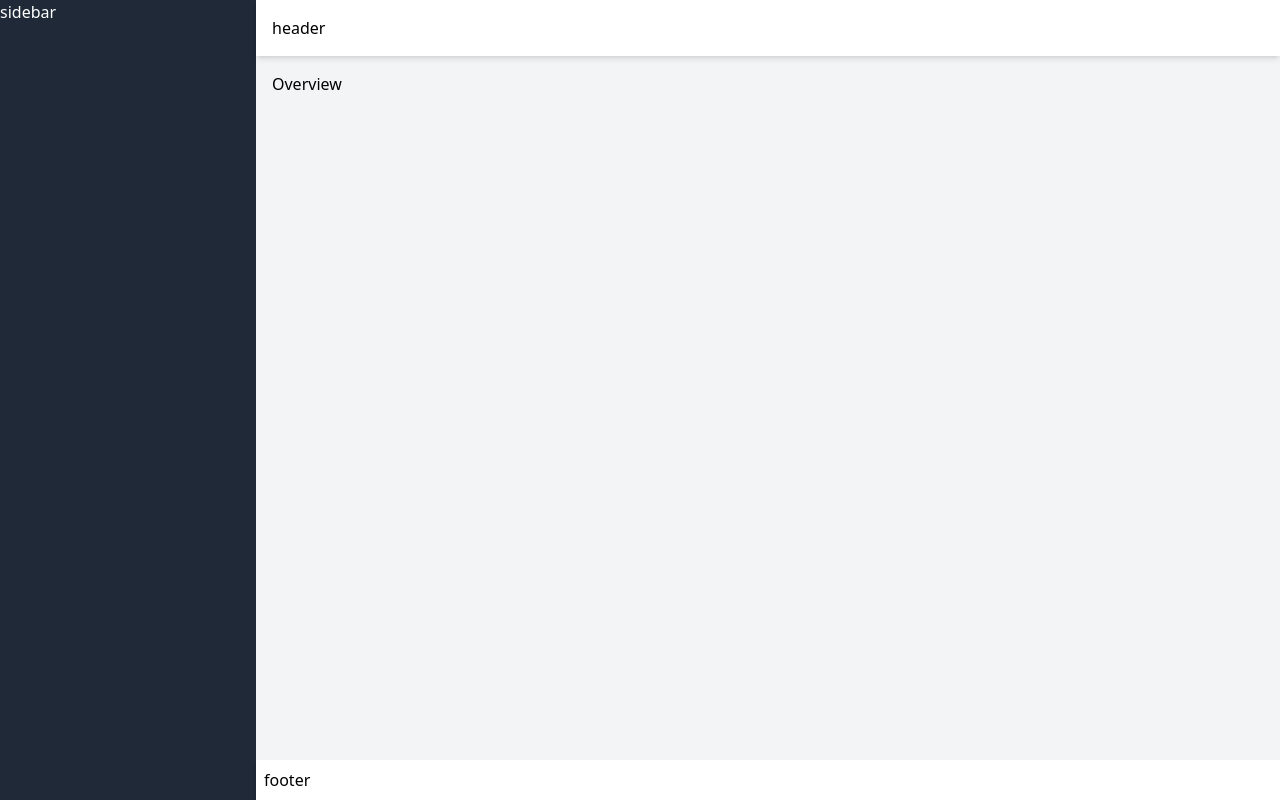
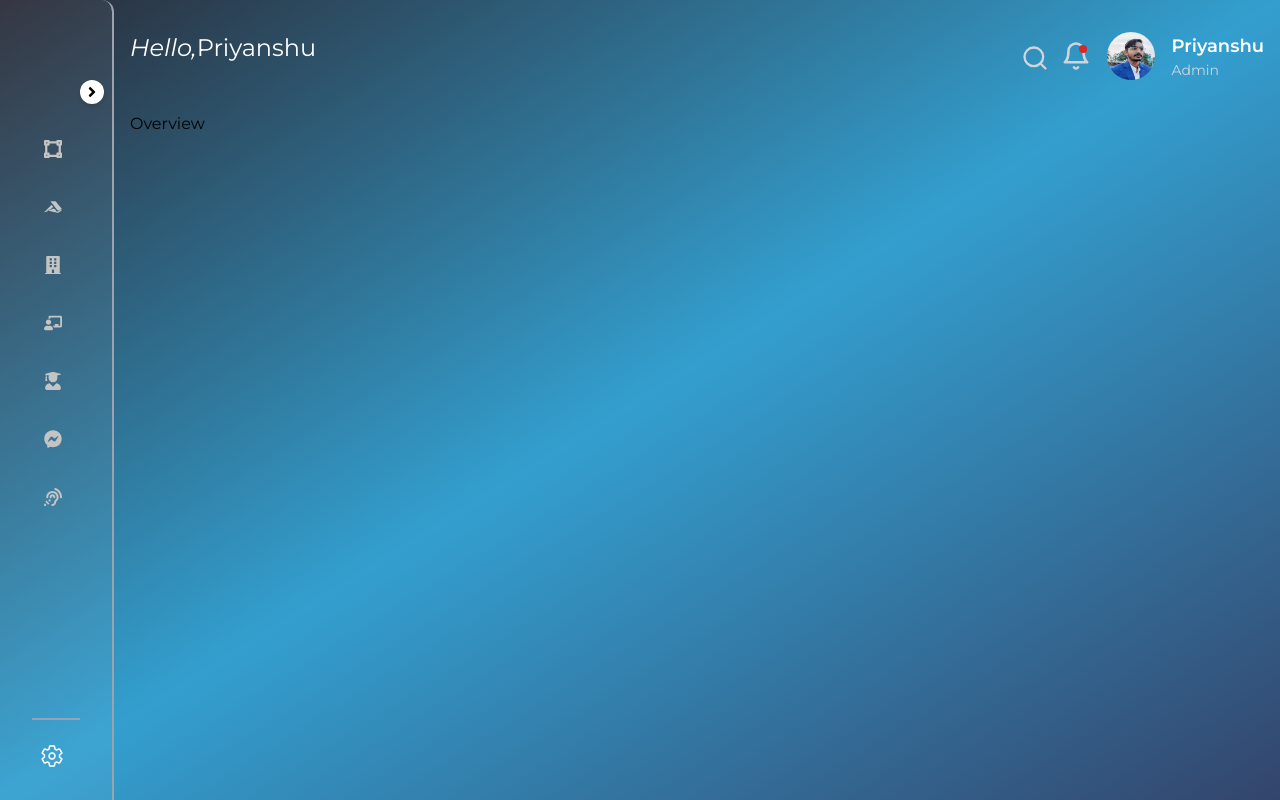
Before and after one commit to PAnand007/hms, a Next.js app: page /dashboard/inst in a window 1280 px wide. Built offline with nearby package versions, Linux system fonts and the light colour scheme.

Commit message:
Customized the header and siderbar of inst dashboard

```diff
--- /dev/null
+++ b/app/dashboard/inst/InstHeader.jsx
@@ -0,0 +1,117 @@
+"use client";
+import React, { useState } from "react";
+import { LuSearch, LuBell } from "react-icons/lu";
+import { RxCross2 } from "react-icons/rx";
+
+// Define the InstHeader component
+const InstHeader = () => {
+  // State for toggling the sidebar
+  const [toggle, setToggle] = useState(false);
+
+  // Function to handle sidebar toggle
+  const handleToggle = () => {
+    setToggle(!toggle);
+  };
+
+  // Render search bar
+  const HandleSearch = () => {
+    return (
+      <div className="relative">
+        {toggle && (
+          <input
+            type="text"
+            placeholder="Search..."
+            className="pl-8 pr-4 md:py-2 w-56 md:w-72 h-8 rounded-full bg-white text-gray-800 focus:outline-none"
+          />
+        )}
+
+        <LuSearch
+          size={28}
+          onClick={handleToggle}
+          className={`absolute ${
+            toggle
+              ? "top-0 left-48 md:left-64 lg:scale-75"
+              : "-top-3 -left-6 hover:text-white lg:scale-100"
+          } text-gray-300 scale-75  cursor-pointer`}
+        />
+      </div>
+    );
+  };
+
+  // Render notification bell
+  const HandleBell = () => {
+    const [showNotification, setShowNotification] = useState(false);
+
+    // Function to toggle notification
+    const toggleNotification = () => {
+      setShowNotification(!showNotification);
+    };
+
+    return (
+      <div className="">
+        <div className="group relative">
+          <div
+            className={`relative text-3xl text-gray-300 mx-4 cursor-pointer hover:text-white ${
+              showNotification && "text-white"
+            }`}
+            onClick={toggleNotification}
+          >
+            {showNotification ? (
+              <RxCross2 size={28} />
+            ) : (
+              <div>
+                <LuBell className="scale-75 lg:scale-100" />
+                <div className="absolute right-1 top-1 h-2 w-2 rounded-full bg-red-600 "></div>
+              </div>
+            )}
+          </div>
+        </div>
+        {/* Display notification popup if showNotification is true */}
+        {showNotification && (
+          <div className="absolute top-[5.5rem] right-0 text-wrap lg:right-[6.5rem] text-white bg-black bg-opacity-80 p-4 rounded-lg shadow-lg">
+            <p>Notification Content Here</p>
+          </div>
+        )}
+      </div>
+    );
+  };
+
+  // Render profile section
+  const HandleProfile = () => {
+    return (
+      <div className="flex items-center">
+        <img
+          className="w-8 lg:w-12 h-8 lg:h-12 rounded-full"
+          src="/assets/priyanshu.png"
+          alt="Profile"
+        />
+        <div className="ml-4 hidden lg:block">
+          <h2 className="text-lg font-semibold text-white">Priyanshu</h2>
+          <p className="text-sm text-gray-300">Admin</p>
+        </div>
+      </div>
+    );
+  };
+
+  return (
+    <div className="flex justify-end md:justify-between items-center cursor-default overflow-hidden">
+      {/* Greeting section */}
+      <div className="hidden md:block">
+        <h3 className=" text-2xl text-white flex flex-col md:flex-row">
+          <em>Hello,</em> <span>Priyanshu</span>
+        </h3>
+      </div>
+      {/* Profile section */}
+      <section className="flex items-center justify-between md:mt-4">
+        {/* Search bar */}
+        <HandleSearch />
+        {/* Notification bell */}
+        <HandleBell />
+        {/* Profile */}
+        <HandleProfile />
+      </section>
+    </div>
+  );
+};
+
+export default InstHeader;
--- /dev/null
+++ b/app/dashboard/inst/InstSidebar.jsx
@@ -0,0 +1,196 @@
+"use client";
+
+// Importing necessary modules
+import React, { useState } from "react";
+import Link from "next/link";
+import { usePathname } from "next/navigation";
+
+// Importing necessary icons
+import {
+  FaVectorSquare,
+  FaAccusoft,
+  FaBuilding,
+  FaAssistiveListeningSystems,
+  FaUserGraduate,
+  FaFacebookMessenger,
+  FaChalkboardTeacher,
+  FaAngleRight,
+  FaAngleLeft,
+} from "react-icons/fa";
+import { IoSettingsOutline } from "react-icons/io5";
+
+// Define the InstSidebar component
+const InstSidebar = () => {
+  // State for toggling the sidebar
+  const [toggle, setToggle] = useState(false);
+
+  // Function to handle sidebar toggle
+  const handleToggle = () => {
+    setToggle(!toggle);
+  };
+
+  // Sidebar items data
+  const sidebarItems = [
+    {
+      name: "overview",
+      path: "/",
+      icon: <FaVectorSquare />,
+    },
+    {
+      name: "finance",
+      path: "/finance",
+      icon: <FaAccusoft />,
+    },
+    {
+      name: "hostel",
+      path: "/hostels",
+      icon: <FaBuilding />,
+    },
+    {
+      name: "warden",
+      path: "/wardens",
+      icon: <FaChalkboardTeacher />,
+    },
+    {
+      name: "students",
+      path: "/students",
+      icon: <FaUserGraduate />,
+    },
+    {
+      name: "message",
+      path: "/message",
+      icon: <FaFacebookMessenger />,
+    },
+    {
+      name: "notice",
+      path: "/notice",
+      icon: <FaAssistiveListeningSystems />,
+    },
+  ];
+
+  // Render sidebar items list
+  const SidebarItemsList = () => {
+    // Get the current pathname
+    const pathname = usePathname();
+    console.log(pathname);
+    return (
+      <ul
+        className={`pb-4 ${
+          toggle ? "pt-10 md:pt-28" : "pt-32 hidden md:block"
+        } `}
+      >
+        {sidebarItems.map((item, index) => (
+          <li
+            key={index}
+            className={`p-3 ${
+              !toggle && "mb-4"
+            } w-12 group hover:font-semibold ${
+              pathname === `/dashboard/inst/${item.path}`
+                ? "text-white"
+                : "text-[#C4C4C4]"
+            } hover:text-white`}
+          >
+            {/* Sidebar item link */}
+            <Link
+              className="flex items-center capitalize group relative"
+              href={`/dashboard/inst/${item.path}`}
+            >
+              {/* Sidebar item icon */}
+              <span className="mr-4 text-lg group-hover:scale-125 transition-all duration-300 ease-in-out">
+                {item.icon}
+              </span>
+              {/* Sidebar item name */}
+              {!toggle && (
+                <span
+                  className="absolute -top-2 left-[100%] translate-x-[15%]
+                              z-20 origin-left scale-0 px-3 rounded-lg border
+                              border-gray-300 bg-white py-2 text-sm font-bold
+                              shadow-md transition-all duration-300 ease-in-out text-black
+                              group-hover:scale-100"
+                >
+                  {item.name}
+                  <div className="bg-inherit rotate-45 p-1.5 absolute top-1/2 -translate-y-1/2 left-0 -translate-x-1/2"></div>
+                </span>
+              )}
+              {toggle && (
+                <span>
+                  {item.name}
+                  <div class=" hidden lg:block bg-white h-[2px] w-0 group-hover:w-full transition-all duration-500"></div>
+                </span>
+              )}
+            </Link>
+          </li>
+        ))}
+      </ul>
+    );
+  };
+
+  // Render settings link
+  const HandleSettings = () => {
+    return (
+      <div className={`${!toggle && "hidden md:block"}`}>
+        <Link
+          className="flex group relative capitalize border-t-2 border-slate-400 pt-6 pb-8 text-lg mt-4 hover:font-semibold"
+          href="/dashboard/inst/settings"
+        >
+          {/* Settings icon */}
+          <span className="mr-4 pl-2 hover:scale-110 transition-all duration-150 ease-in-out">
+            <IoSettingsOutline size={24} />
+          </span>
+          {/* Settings name */}
+          {!toggle && (
+            <span
+              className="absolute left-[100%] translate-x-[5%] -translate-y-2
+                        z-20 origin-left scale-0 px-3 rounded-lg border
+                        border-gray-300 bg-white py-2 text-sm font-bold
+                        shadow-md transition-all duration-300 ease-in-out text-black
+                        group-hover:scale-100"
+            >
+              Settings
+              <div className="bg-inherit rotate-45 p-1.5 absolute top-1/2 -translate-y-1/2 left-0 -translate-x-1/2"></div>
+            </span>
+          )}
+          {toggle && <span>settings</span>}
+        </Link>
+      </div>
+    );
+  };
+
+  return (
+    <div
+      // Sidebar container styles
+      className={`fixed md:relative md:z-0 z-40 flex ${
+        !toggle && "-translate-x-8 md:translate-x-0"
+      } flex-col justify-evenly md:justify-between rounded-tr-xl border-r-2 border-gray-400
+                  transition-all duration-300 ease-in-out
+                  px-8 bg-white bg-opacity-5 min-h-screen`}
+    >
+      {/* Toggle button */}
+      <button
+        onClick={handleToggle}
+        className={`absolute top-20
+                    ${toggle ? "left-36 md:left-48" : "left-9 md:left-20 "}
+                    rounded-full bg-white hover:bg-slate-200 text-black
+                    w-6 h-6 shadow-md
+                    flex justify-center items-center`}
+      >
+        {toggle ? <FaAngleLeft /> : <FaAngleRight />}
+      </button>
+
+      {/* Sidebar items list */}
+      <SidebarItemsList />
+
+      {/* Plan details section */}
+      {toggle && (
+        <section className="bg-black bg-opacity-25 text-center md:text-xl p-2 flex justify-center items-center md:p-10 w-28 h-28 md:w-40 md:h-40 rounded-xl cursor-default">
+          <p>Plan details</p>
+        </section>
+      )}
+
+      {/* Settings link */}
+      <HandleSettings />
+    </div>
+  );
+};
+
+export default InstSidebar;
--- a/app/dashboard/inst/layout.js
+++ b/app/dashboard/inst/layout.js
@@ -1,24 +1,24 @@
-import React from 'react';
-
+import React from "react";
+import InstSidebar from "./InstSidebar";
+import InstHeader from "./InstHeader";
 
 const Layout = ({ children }) => {
   return (
-        <div className="flex h-screen bg-gray-100">
+    <div className="flex bg-gradient-to-tl min-h-screen from-[#33456C]  via-[#339FCF]  to-[#2A2C38]">
       {/* Sidebar */}
-            <nav className="bg-gray-800 text-white w-64 h-full hidden md:block" > sidebar </nav>
+      <nav className=" text-white h-full">
+        <InstSidebar />
+      </nav>
 
       {/* Main content area */}
       <main className="flex-1 flex flex-col">
         {/* Header */}
-                <section className="bg-white shadow-md p-4"> header </section>
+        <header className="p-4">
+          <InstHeader />
+        </header>
 
         {/* Main body content */}
-                <div className="flex-grow p-4 overflow-auto">
-                    {children}
-                </div>
-
-                {/* Footer */}
-                <footer className="bg-white shadow-md p-2" >footer</footer>
+        <section className="flex-grow p-4 overflow-auto">{children}</section>
       </main>
     </div>
   );
--- a/app/globals.css
+++ b/app/globals.css
@@ -1,3 +1,5 @@
+@import url("https://fonts.googleapis.com/css2?family=Montserrat:ital,wght@0,100..900;1,100..900&display=swap");
+
 @tailwind base;
 @tailwind components;
 @tailwind utilities;
@@ -24,6 +26,9 @@ body {
       rgb(var(--background-end-rgb))
     )
     rgb(var(--background-start-rgb));
+  font-family: "Montserrat", sans-serif;
+  font-optical-sizing: auto;
+  font-style: normal;
 }
 
 @layer utilities {
```
Also changed, not shown: app/dashboard/inst/(overview)/page.jsx (+4 -6 lines), package.json (+5 -4 lines), public/assets/priyanshu.png (added), 1 other file (tests, documents, lock files or other folders). Lines whose indentation alone changed are shown as unchanged.
